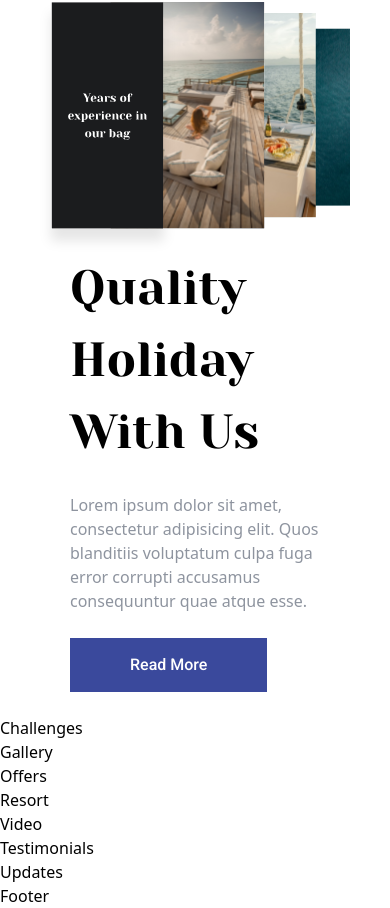
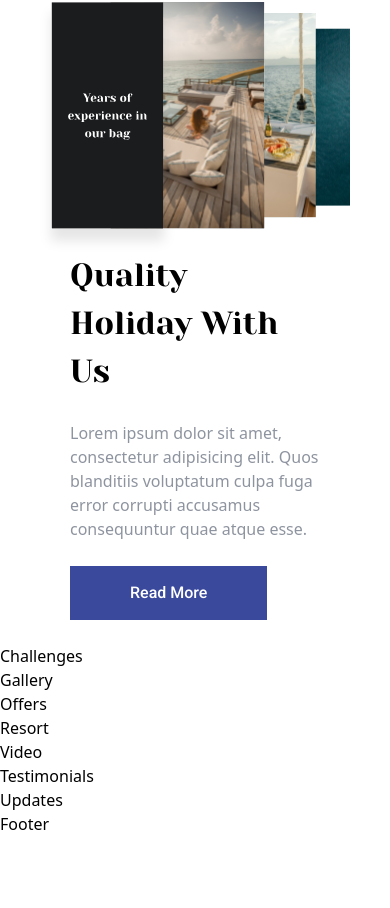
Before and after one commit to Og-Miles/Brookfield_Country_Club, a React (Vite) app in the folder brookfield-country-club/: page / in a window 390 px wide. Shown: the part 938-1846 px from the top of the page. After the commit the page ends 1774 px from the top, so only its background shows below. Built offline with nearby package versions, Linux system fonts and the light colour scheme.

Commit message:
Holiday section

```diff
--- a/brookfield-country-club/src/components/Holiday.jsx
+++ b/brookfield-country-club/src/components/Holiday.jsx
@@ -10,8 +10,8 @@ const Holiday = () => {
 
 
      <div className={`flex-col`}>
-        <h1 className={`${styles.heading1}`}>Quality Holiday With Us</h1>
-        <p className={`${styles.paragraph}`}>Lorem ipsum dolor sit amet, consectetur adipisicing elit. Quos blanditiis voluptatum culpa fuga error corrupti accusamus consequuntur quae atque esse.</p>
+        <h1 className={`${styles.heading1}`}>Quality <br /> Holiday With Us</h1>
+        <p className={`${styles.paragraph} marg`}>Lorem ipsum dolor sit amet, consectetur adipisicing elit. Quos blanditiis voluptatum culpa fuga error corrupti accusamus consequuntur quae atque esse.</p>
         <button>Read More</button>
      </div>
 
--- a/brookfield-country-club/src/index.css
+++ b/brookfield-country-club/src/index.css
@@ -14,6 +14,10 @@ button {
   background-color: #3A499C;
   cursor: pointer;
   max-width: 210px;
+}
+
+.marg{
+  margin-bottom: 25px;
 }
 
 button.btn{
--- a/brookfield-country-club/src/style.js
+++ b/brookfield-country-club/src/style.js
@@ -1,6 +1,6 @@
 const styles = {
-    paragraph: "font-gray font-normal text-pgray text-[16px]  mb-[25px] sm:max-w-[450px] max-w-[250px]",
-    heading1: "font-Yeseva One text-[48px] leadin-[62.4px] mb-[25px] sm:max-w-[450px] max-w-[250px]",
+    paragraph: "font-gray font-normal text-pgray text-[16px]  sm:max-w-[450px] max-w-[250px]",
+    heading1: "font-Yeseva One sm:text-[48px] text-[32px] leadin-[62.4px] mb-[25px] sm:max-w-[450px] max-w-[250px]",
 
     boxWidth: "xl:max-w-[1280px] w-full",
 
```
